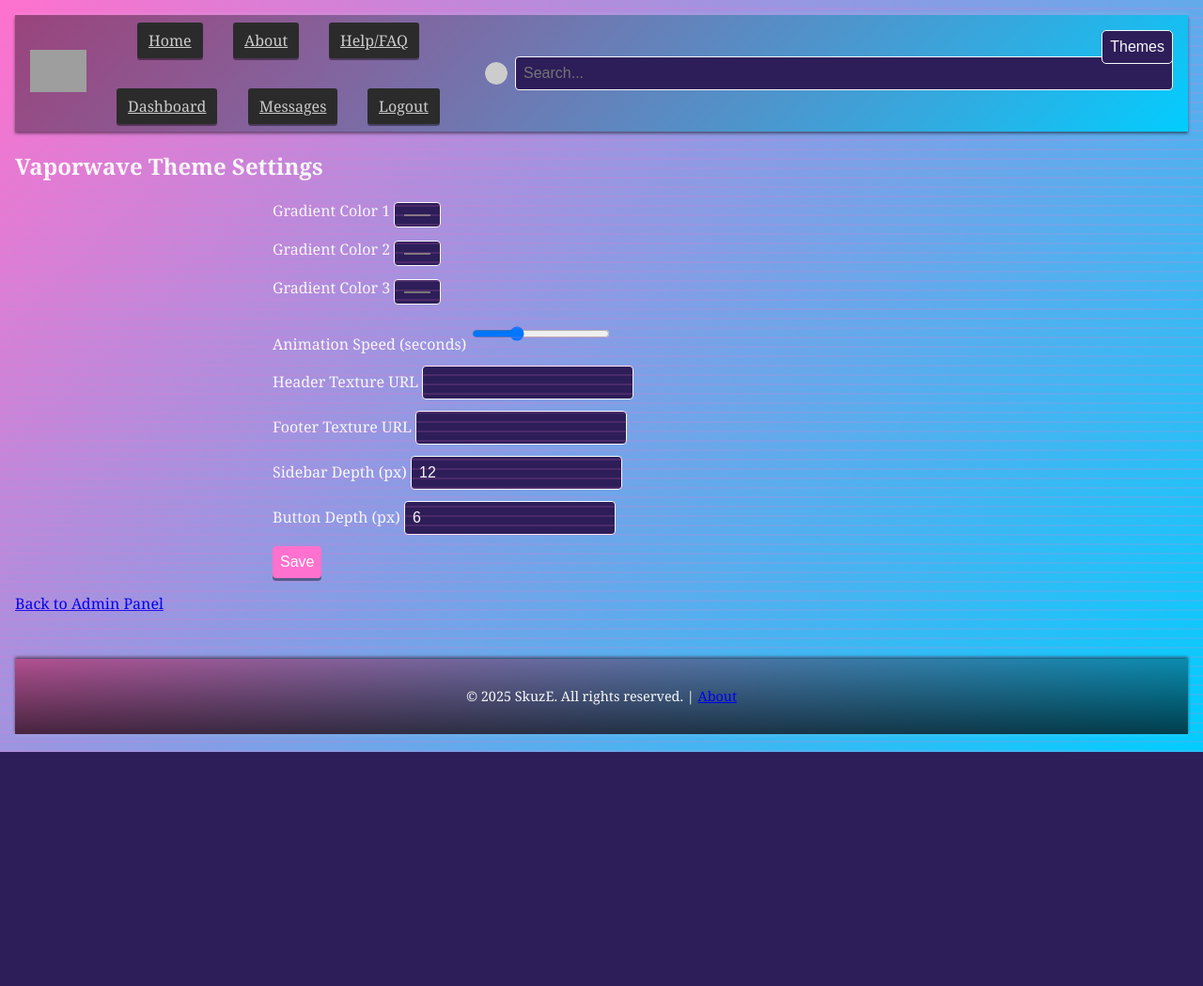
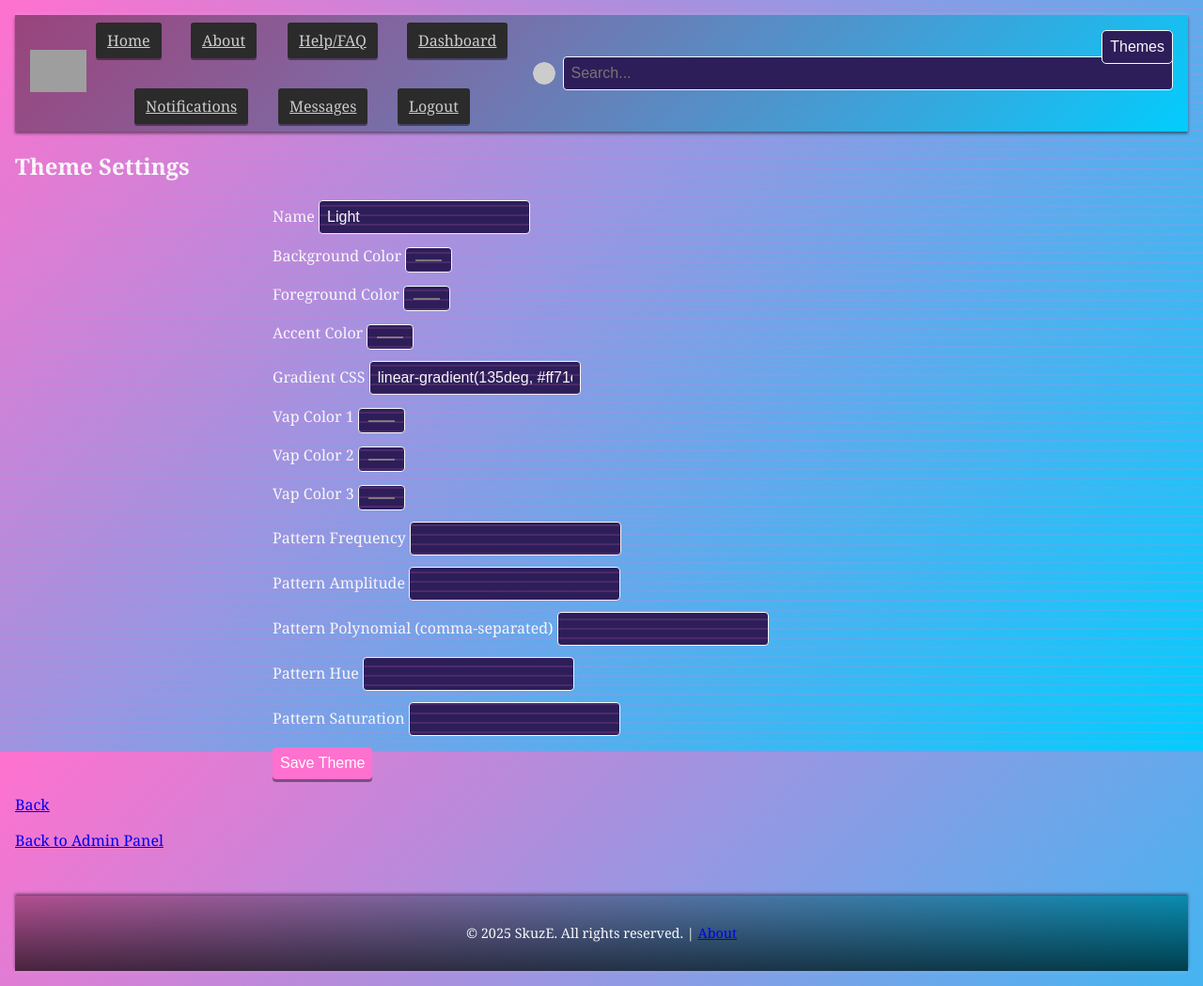
Before and after one commit to gangdolph/S1t3, a PHP site: page /admin/theme.php?edit=light in a window 1280 px wide. Shown: the whole page at 94% size. Before the commit the page ends 800 px from the top, so only its background shows below. Run offline with PHP 8.4, Linux system fonts and the light colour scheme; the visitor is signed in with stand-in values (Sample User, id 1); data that the repository does not hold is empty; grey boxes are pictures that could not be loaded.

Commit message:
Load themes from JSON store and build dynamic picker

```diff
--- a/admin/theme.php
+++ b/admin/theme.php
@@ -6,73 +6,134 @@ if (!$_SESSION['is_admin']) {
   exit;
 }
 
-$settingsFile = __DIR__ . '/../assets/vaporwave.json';
-$defaults = [
-  'color1' => '#ff71ce',
-  'color2' => '#01cdfe',
-  'color3' => '#05ffa1',
-  'speed' => 20,
-  'header_texture' => '',
-  'footer_texture' => '',
-  'sidebar_depth' => 12,
-  'button_depth' => 6,
-];
+$themesFile = __DIR__ . '/../assets/themes.json';
+$themes = [];
+if (file_exists($themesFile)) {
+  $json = json_decode(file_get_contents($themesFile), true);
+  if (is_array($json)) {
+    $themes = $json;
+  }
+}
 
 if ($_SERVER['REQUEST_METHOD'] === 'POST') {
-  $data = [
-    'color1' => $_POST['color1'] ?? $defaults['color1'],
-    'color2' => $_POST['color2'] ?? $defaults['color2'],
-    'color3' => $_POST['color3'] ?? $defaults['color3'],
-    'speed' => max(5, min(60, (int)($_POST['speed'] ?? $defaults['speed']))),
-    'header_texture' => trim($_POST['header_texture'] ?? ''),
-    'footer_texture' => trim($_POST['footer_texture'] ?? ''),
-    'sidebar_depth' => (int)($_POST['sidebar_depth'] ?? $defaults['sidebar_depth']),
-    'button_depth' => (int)($_POST['button_depth'] ?? $defaults['button_depth']),
-  ];
-  file_put_contents($settingsFile, json_encode($data));
+  $name = strtolower(preg_replace('/[^a-z0-9_-]/i', '', $_POST['name'] ?? ''));
+  if ($name) {
+    $themes[$name] = [
+      'label' => $_POST['label'] ?: ucfirst($name),
+      'vars' => [
+        '--bg' => $_POST['bg'] ?? '#ffffff',
+        '--fg' => $_POST['fg'] ?? '#000000',
+        '--accent' => $_POST['accent'] ?? '#ff71ce',
+        '--gradient' => $_POST['gradient'] ?? 'linear-gradient(135deg, #ff71ce 0%, #01cdfe 100%)',
+        '--vap1' => $_POST['vap1'] ?? null,
+        '--vap2' => $_POST['vap2'] ?? null,
+        '--vap3' => $_POST['vap3'] ?? null,
+      ],
+    ];
+    $freq = $_POST['pattern_freq'] ?? '';
+    $amp = $_POST['pattern_amp'] ?? '';
+    $poly = $_POST['pattern_poly'] ?? '';
+    $hue = $_POST['pattern_hue'] ?? '';
+    $sat = $_POST['pattern_sat'] ?? '';
+    if ($freq !== '' || $amp !== '' || $poly !== '' || $hue !== '' || $sat !== '') {
+      $themes[$name]['pattern'] = [
+        'frequency' => (float)$freq,
+        'amplitude' => (float)$amp,
+        'poly' => array_map('floatval', array_filter(array_map('trim', explode(',', $poly)), 'strlen')),
+        'hue' => (int)$hue,
+        'sat' => (int)$sat,
+      ];
+    }
+    file_put_contents($themesFile, json_encode($themes, JSON_PRETTY_PRINT));
+  }
+  header('Location: theme.php');
+  exit;
 }
 
-if (file_exists($settingsFile)) {
-  $stored = json_decode(file_get_contents($settingsFile), true);
-  if (is_array($stored)) {
-    $defaults = array_merge($defaults, $stored);
-  }
-}
+$edit = $_GET['edit'] ?? '';
+$current = $themes[$edit] ?? null;
 ?>
 <?php require '../includes/layout.php'; ?>
-  <title>Vaporwave Theme Settings</title>
+  <title>Theme Settings</title>
   <link rel="stylesheet" href="../assets/style.css">
 </head>
 <body>
   <?php include '../includes/header.php'; ?>
-  <h2>Vaporwave Theme Settings</h2>
+  <h2>Theme Settings</h2>
+<?php if ($current): ?>
   <form method="post">
-    <label>Gradient Color 1
-      <input type="color" name="color1" value="<?= htmlspecialchars($defaults['color1'], ENT_QUOTES, 'UTF-8'); ?>">
+    <input type="hidden" name="name" value="<?= htmlspecialchars($edit, ENT_QUOTES, 'UTF-8'); ?>">
+    <label>Name
+      <input type="text" name="label" value="<?= htmlspecialchars($current['label'] ?? '', ENT_QUOTES, 'UTF-8'); ?>">
     </label>
-    <label>Gradient Color 2
-      <input type="color" name="color2" value="<?= htmlspecialchars($defaults['color2'], ENT_QUOTES, 'UTF-8'); ?>">
+    <label>Background Color
+      <input type="color" name="bg" value="<?= htmlspecialchars($current['vars']['--bg'] ?? '#ffffff', ENT_QUOTES, 'UTF-8'); ?>">
     </label>
-    <label>Gradient Color 3
-      <input type="color" name="color3" value="<?= htmlspecialchars($defaults['color3'], ENT_QUOTES, 'UTF-8'); ?>">
+    <label>Foreground Color
+      <input type="color" name="fg" value="<?= htmlspecialchars($current['vars']['--fg'] ?? '#000000', ENT_QUOTES, 'UTF-8'); ?>">
     </label>
-    <label>Animation Speed (seconds)
-      <input type="range" min="5" max="60" name="speed" value="<?= htmlspecialchars($defaults['speed'], ENT_QUOTES, 'UTF-8'); ?>">
+    <label>Accent Color
+      <input type="color" name="accent" value="<?= htmlspecialchars($current['vars']['--accent'] ?? '#ff71ce', ENT_QUOTES, 'UTF-8'); ?>">
     </label>
-    <label>Header Texture URL
-      <input type="text" name="header_texture" value="<?= htmlspecialchars($defaults['header_texture'], ENT_QUOTES, 'UTF-8'); ?>">
+    <label>Gradient CSS
+      <input type="text" name="gradient" value="<?= htmlspecialchars($current['vars']['--gradient'] ?? '', ENT_QUOTES, 'UTF-8'); ?>">
     </label>
-    <label>Footer Texture URL
-      <input type="text" name="footer_texture" value="<?= htmlspecialchars($defaults['footer_texture'], ENT_QUOTES, 'UTF-8'); ?>">
+    <label>Vap Color 1
+      <input type="color" name="vap1" value="<?= htmlspecialchars($current['vars']['--vap1'] ?? '#ff71ce', ENT_QUOTES, 'UTF-8'); ?>">
     </label>
-    <label>Sidebar Depth (px)
-      <input type="number" name="sidebar_depth" value="<?= htmlspecialchars($defaults['sidebar_depth'], ENT_QUOTES, 'UTF-8'); ?>">
+    <label>Vap Color 2
+      <input type="color" name="vap2" value="<?= htmlspecialchars($current['vars']['--vap2'] ?? '#01cdfe', ENT_QUOTES, 'UTF-8'); ?>">
     </label>
-    <label>Button Depth (px)
-      <input type="number" name="button_depth" value="<?= htmlspecialchars($defaults['button_depth'], ENT_QUOTES, 'UTF-8'); ?>">
+    <label>Vap Color 3
+      <input type="color" name="vap3" value="<?= htmlspecialchars($current['vars']['--vap3'] ?? '#05ffa1', ENT_QUOTES, 'UTF-8'); ?>">
     </label>
-    <button type="submit">Save</button>
+    <label>Pattern Frequency
+      <input type="number" step="0.1" name="pattern_freq" value="<?= htmlspecialchars($current['pattern']['frequency'] ?? '', ENT_QUOTES, 'UTF-8'); ?>">
+    </label>
+    <label>Pattern Amplitude
+      <input type="number" step="0.1" name="pattern_amp" value="<?= htmlspecialchars($current['pattern']['amplitude'] ?? '', ENT_QUOTES, 'UTF-8'); ?>">
+    </label>
+    <label>Pattern Polynomial (comma-separated)
+      <input type="text" name="pattern_poly" value="<?= htmlspecialchars(isset($current['pattern']['poly']) ? implode(',', $current['pattern']['poly']) : '', ENT_QUOTES, 'UTF-8'); ?>">
+    </label>
+    <label>Pattern Hue
+      <input type="number" name="pattern_hue" value="<?= htmlspecialchars($current['pattern']['hue'] ?? '', ENT_QUOTES, 'UTF-8'); ?>">
+    </label>
+    <label>Pattern Saturation
+      <input type="number" name="pattern_sat" value="<?= htmlspecialchars($current['pattern']['sat'] ?? '', ENT_QUOTES, 'UTF-8'); ?>">
+    </label>
+    <button type="submit">Save Theme</button>
   </form>
+  <p><a href="theme.php">Back</a></p>
+<?php else: ?>
+  <ul>
+    <?php foreach ($themes as $name => $t): ?>
+      <li><?= htmlspecialchars($t['label'], ENT_QUOTES, 'UTF-8'); ?> - <a href="?edit=<?= urlencode($name); ?>">Edit</a></li>
+    <?php endforeach; ?>
+  </ul>
+  <p>To create a new theme, enter a unique name below:</p>
+  <form method="post">
+    <label>Key
+      <input type="text" name="name" required>
+    </label>
+    <label>Display Name
+      <input type="text" name="label" required>
+    </label>
+    <label>Background Color
+      <input type="color" name="bg" value="#ffffff">
+    </label>
+    <label>Foreground Color
+      <input type="color" name="fg" value="#000000">
+    </label>
+    <label>Accent Color
+      <input type="color" name="accent" value="#ff71ce">
+    </label>
+    <label>Gradient CSS
+      <input type="text" name="gradient" value="linear-gradient(135deg, #ff71ce 0%, #01cdfe 100%)">
+    </label>
+    <button type="submit">Create Theme</button>
+  </form>
+<?php endif; ?>
   <p><a href="index.php">Back to Admin Panel</a></p>
   <?php include '../includes/footer.php'; ?>
 </body>
--- /dev/null
+++ b/assets/admin-pattern.js
@@ -0,0 +1,55 @@
+function drawPattern(opts) {
+  const canvas = document.createElement('canvas');
+  const width = 400;
+  const height = 150;
+  canvas.width = width;
+  canvas.height = height;
+  const ctx = canvas.getContext('2d');
+  ctx.strokeStyle = '#fff';
+  ctx.lineWidth = 2;
+  ctx.beginPath();
+  for (let x = 0; x < width; x++) {
+    const nx = x / width;
+    let y = height / 2 + opts.amplitude * Math.sin(nx * opts.frequency * Math.PI * 2);
+    if (Array.isArray(opts.poly)) {
+      let poly = 0;
+      for (let i = 0; i < opts.poly.length; i++) {
+        poly += opts.poly[i] * Math.pow(nx, i);
+      }
+      y += poly;
+    }
+    if (x === 0) {
+      ctx.moveTo(x, y);
+    } else {
+      ctx.lineTo(x, y);
+    }
+  }
+  ctx.stroke();
+  return canvas.toDataURL();
+}
+
+function applyPattern(s) {
+  const root = document.documentElement;
+  if (!s || Object.keys(s).length === 0) {
+    root.style.setProperty('--header-pattern', 'none');
+    root.style.setProperty('--footer-pattern', 'none');
+    return;
+  }
+  const url = drawPattern({
+    frequency: Number(s.frequency) || 0,
+    amplitude: Number(s.amplitude) || 0,
+    poly: Array.isArray(s.poly) ? s.poly : [0]
+  });
+  root.style.setProperty('--header-pattern', `url(${url})`);
+  root.style.setProperty('--footer-pattern', `url(${url})`);
+  root.style.setProperty('--pattern-hue', (s.hue || 0) + 'deg');
+  root.style.setProperty('--pattern-sat', (s.sat || 100) + '%');
+}
+
+window.generateVaporwavePattern = applyPattern;
+
+document.addEventListener('DOMContentLoaded', () => {
+  if (window.vaporwavePatternSettings) {
+    applyPattern(window.vaporwavePatternSettings);
+  }
+});
--- a/assets/style.css
+++ b/assets/style.css
@@ -10,8 +10,10 @@
   --header-depth: 10px;
   --nav-depth: 12px;
   --footer-depth: 10px;
-  --header-texture: none;
-  --footer-texture: none;
+  --header-pattern: none;
+  --footer-pattern: none;
+  --pattern-hue: 0deg;
+  --pattern-sat: 100%;
   --btn-depth: 6px;
   --cta-depth: 20px;
 }
@@ -219,14 +221,26 @@ body {
 }
 
 footer {
+  position: relative;
   margin-top: 3rem;
   text-align: center;
   font-size: 0.9rem;
-  background: var(--footer-texture), linear-gradient(180deg, rgba(0, 0, 0, 0.3), rgba(0, 0, 0, 0.7)), var(--gradient);
+  background: linear-gradient(180deg, rgba(0, 0, 0, 0.3), rgba(0, 0, 0, 0.7)), var(--gradient);
   padding: 1rem 0;
   box-shadow: 0 -2px 3px rgba(0, 0, 0, 0.5), 0 2px 3px rgba(255, 255, 255, 0.1);
   transform: perspective(500px) translateZ(0);
   transition: transform 0.2s, box-shadow 0.2s;
+}
+
+footer::before {
+  content: "";
+  position: absolute;
+  inset: 0;
+  background-image: var(--footer-pattern);
+  background-size: cover;
+  filter: hue-rotate(var(--pattern-hue)) saturate(var(--pattern-sat));
+  opacity: 0.5;
+  pointer-events: none;
 }
 
 footer:hover {
@@ -266,17 +280,29 @@ footer:hover {
 /* Navigation */
 
 .site-header {
+  position: relative;
   display: flex;
   flex-direction: row;
   justify-content: space-between;
   align-items: center;
   gap: 0.5rem;
   padding: 0.5rem 1rem;
-  background: var(--header-texture), linear-gradient(135deg, rgba(0, 0, 0, 0.4), rgba(0, 0, 0, 0)), var(--gradient);
+  background: linear-gradient(135deg, rgba(0, 0, 0, 0.4), rgba(0, 0, 0, 0)), var(--gradient);
   box-shadow: 0 2px 3px rgba(0, 0, 0, 0.5), 0 -2px 3px rgba(255, 255, 255, 0.1);
   perspective: 500px;
   transform: perspective(500px) translateZ(0);
   transition: transform 0.2s, box-shadow 0.2s;
+}
+
+.site-header::before {
+  content: "";
+  position: absolute;
+  inset: 0;
+  background-image: var(--header-pattern);
+  background-size: cover;
+  filter: hue-rotate(var(--pattern-hue)) saturate(var(--pattern-sat));
+  opacity: 0.5;
+  pointer-events: none;
 }
 
 .site-header:hover {
@@ -662,3 +688,18 @@ tbody tr:nth-child(even) {
   height: 80px;
   margin-bottom: 0.5rem;
 }
+
+/* Forum posts */
+.post {
+  border-left: 2px solid var(--accent);
+  padding-left: 10px;
+  margin: 1rem 0;
+}
+
+.post .post {
+  margin-left: 20px;
+}
+
+.inline-reply {
+  margin-top: 0.5rem;
+}
--- a/assets/theme-toggle.js
+++ b/assets/theme-toggle.js
@@ -1,18 +1,61 @@
-(function() {
 document.body.classList.add('vap-lines');
-  var root = document.documentElement;
-  var modal = document.getElementById('theme-modal');
-  var openBtn = document.getElementById('theme-toggle');
-  var closeBtn = document.getElementById('theme-close');
-  var preview = document.getElementById('theme-preview');
-  var options = modal ? modal.querySelectorAll('[data-theme]') : [];
+const root = document.documentElement;
+const modal = document.getElementById('theme-modal');
+const openBtn = document.getElementById('theme-toggle');
+const closeBtn = document.getElementById('theme-close');
+const preview = document.getElementById('theme-preview');
+const optionsContainer = modal ? modal.querySelector('.theme-options') : null;
+let themes = {};
 
-  function applyTheme(theme) {
-    root.setAttribute('data-theme', theme);
-    if (preview) {
-      preview.setAttribute('data-theme', theme);
+function applyTheme(name) {
+  const t = themes[name];
+  if (!t) return;
+  root.setAttribute('data-theme', name);
+  if (preview) preview.setAttribute('data-theme', name);
+  Object.keys(t.vars || {}).forEach(k => root.style.setProperty(k, t.vars[k]));
+  if (window.generateVaporwavePattern) {
+    if (t.pattern) {
+      window.generateVaporwavePattern(t.pattern);
+    } else {
+      window.generateVaporwavePattern({});
     }
-    localStorage.setItem('theme', theme);
+  }
+  localStorage.setItem('theme', name);
+}
+
+function buildOptions() {
+  if (!optionsContainer) return;
+  optionsContainer.innerHTML = '';
+  Object.keys(themes).forEach(name => {
+    const btn = document.createElement('button');
+    btn.type = 'button';
+    btn.className = 'btn';
+    btn.dataset.theme = name;
+    btn.textContent = themes[name].label || name;
+    btn.addEventListener('click', () => applyTheme(name));
+    btn.addEventListener('focus', () => { if (preview) preview.setAttribute('data-theme', name); });
+    btn.addEventListener('mouseenter', () => { if (preview) preview.setAttribute('data-theme', name); });
+    optionsContainer.appendChild(btn);
+  });
+}
+
+async function initThemes() {
+  try {
+    const res = await fetch('/assets/themes.json');
+    themes = await res.json();
+    buildOptions();
+    const stored = localStorage.getItem('theme');
+    if (stored && themes[stored]) {
+      applyTheme(stored);
+    } else if (window.matchMedia && window.matchMedia('(prefers-color-scheme: dark)').matches && themes['dark']) {
+      applyTheme('dark');
+    } else {
+      const first = Object.keys(themes)[0];
+      if (first) applyTheme(first);
+    }
+  } catch (e) {
+    console.error('Theme load failed', e);
+  }
 }
 
 function openModal() {
@@ -33,41 +76,15 @@
   }
 }
 
-  var stored = localStorage.getItem('theme');
-  if (stored) {
-    applyTheme(stored);
-  } else if (window.matchMedia && window.matchMedia('(prefers-color-scheme: dark)').matches) {
-    applyTheme('dark');
-  }
-
-  if (openBtn) {
-    openBtn.addEventListener('click', openModal);
-  }
-  if (closeBtn) {
-    closeBtn.addEventListener('click', closeModal);
-  }
+if (openBtn) openBtn.addEventListener('click', openModal);
+if (closeBtn) closeBtn.addEventListener('click', closeModal);
 if (modal) {
-    modal.addEventListener('click', function(e) {
-      if (e.target === modal) {
-        closeModal();
-      }
+  modal.addEventListener('click', e => {
+    if (e.target === modal) closeModal();
   });
 }
-  document.addEventListener('keydown', function(e) {
-    if (e.key === 'Escape' && modal && !modal.hasAttribute('hidden')) {
-      closeModal();
-    }
+document.addEventListener('keydown', e => {
+  if (e.key === 'Escape' && modal && !modal.hasAttribute('hidden')) closeModal();
 });
 
-  Array.prototype.forEach.call(options, function(btn) {
-    btn.addEventListener('click', function() {
-      applyTheme(btn.getAttribute('data-theme'));
-    });
-    btn.addEventListener('focus', function() {
-      if (preview) preview.setAttribute('data-theme', btn.getAttribute('data-theme'));
-    });
-    btn.addEventListener('mouseenter', function() {
-      if (preview) preview.setAttribute('data-theme', btn.getAttribute('data-theme'));
-    });
-  });
-})();
+initThemes();
--- a/dashboard.php
+++ b/dashboard.php
@@ -1,6 +1,7 @@
 <?php
 require 'includes/auth.php';
 require 'includes/db.php';
+require 'includes/notifications.php';
 
 $id = $_SESSION['user_id'];
 $username = '';
@@ -28,6 +29,7 @@ if ($stmt = $conn->prepare('SELECT COUNT(*) FROM messages WHERE recipient_id = ?
   $stmt->fetch();
   $stmt->close();
 }
+$unread_notifications = count_unread_notifications($conn, $id);
 ?>
 <?php require 'includes/layout.php'; ?>
   <title>Dashboard</title>
@@ -49,6 +51,7 @@ if ($stmt = $conn->prepare('SELECT COUNT(*) FROM messages WHERE recipient_id = ?
   <p><a class="btn" role="button" href="services.php">Start a Service Request</a></p>
   <p><a class="btn" role="button" href="my-requests.php">View My Service Requests</a></p>
   <p><a class="btn" role="button" href="my-listings.php">Manage My Listings</a></p>
+  <p><a class="btn" role="button" href="notifications.php">Notifications<?php if (!empty($unread_notifications)): ?> <span class="badge"><?= $unread_notifications ?></span><?php endif; ?></a></p>
   <p><a class="btn" role="button" href="messages.php">Messages<?php if (!empty($unread_messages)): ?> <span class="badge"><?= $unread_messages ?></span><?php endif; ?></a></p>
   <?php if (!empty($_SESSION['is_admin'])): ?>
     <p><a class="btn" role="button" href="/admin/index.php">Admin Panel</a></p>
--- a/includes/header.php
+++ b/includes/header.php
@@ -4,6 +4,7 @@ if (session_status() === PHP_SESSION_NONE) {
 }
 require_once __DIR__ . '/db.php';
 require_once __DIR__ . '/user.php';
+require_once __DIR__ . '/notifications.php';
 
 $username = '';
 $status = '';
@@ -30,38 +31,10 @@ if (!empty($_SESSION['user_id'])) {
       $stmt->fetch();
       $stmt->close();
     }
-}
 
-$defaults = [
-  'color1' => '#ff71ce',
-  'color2' => '#01cdfe',
-  'color3' => '#05ffa1',
-  'speed' => 20,
-  'header_texture' => '',
-  'footer_texture' => '',
-  'sidebar_depth' => 12,
-  'button_depth' => 6,
-];
-$settingsFile = __DIR__ . '/../assets/vaporwave.json';
-if (file_exists($settingsFile)) {
-  $json = json_decode(file_get_contents($settingsFile), true);
-  if (is_array($json)) {
-    $defaults = array_merge($defaults, $json);
-  }
+    $unread_notifications = count_unread_notifications($conn, $_SESSION['user_id']);
   }
 ?>
-<style>
-  :root {
-    --vap1: <?= htmlspecialchars($defaults['color1'], ENT_QUOTES, 'UTF-8'); ?>;
-    --vap2: <?= htmlspecialchars($defaults['color2'], ENT_QUOTES, 'UTF-8'); ?>;
-    --vap3: <?= htmlspecialchars($defaults['color3'], ENT_QUOTES, 'UTF-8'); ?>;
-    --vap-speed: <?= htmlspecialchars($defaults['speed'], ENT_QUOTES, 'UTF-8'); ?>s;
-    --header-texture: <?= $defaults['header_texture'] ? 'url(' . htmlspecialchars($defaults['header_texture'], ENT_QUOTES, 'UTF-8') . ')' : 'none'; ?>;
-    --footer-texture: <?= $defaults['footer_texture'] ? 'url(' . htmlspecialchars($defaults['footer_texture'], ENT_QUOTES, 'UTF-8') . ')' : 'none'; ?>;
-    --nav-depth: <?= htmlspecialchars($defaults['sidebar_depth'], ENT_QUOTES, 'UTF-8'); ?>px;
-    --btn-depth: <?= htmlspecialchars($defaults['button_depth'], ENT_QUOTES, 'UTF-8'); ?>px;
-  }
-</style>
 <header class="site-header">
   <a href="/index.php" class="logo-link">
     <img class="logo-img" src="/assets/logo.png" alt="SkuzE Logo">
@@ -76,6 +49,7 @@ if (file_exists($settingsFile)) {
       <li><a href="/register.php">Register</a></li>
 <?php else: ?>
       <li><a href="/dashboard.php">Dashboard</a></li>
+      <li><a href="/notifications.php">Notifications<?php if (!empty($unread_notifications)): ?><span class="badge"><?= $unread_notifications ?></span><?php endif; ?></a></li>
       <li><a href="/messages.php">Messages<?php if (!empty($unread_messages)): ?><span class="badge"><?= $unread_messages ?></span><?php endif; ?></a></li>
       <li><a href="/logout.php">Logout</a></li>
 <?php endif; ?>
@@ -92,11 +66,7 @@ if (file_exists($settingsFile)) {
 <div id="theme-modal" class="theme-modal" role="dialog" aria-modal="true" hidden tabindex="-1">
   <div class="modal-content">
     <h2>Select Theme</h2>
-    <div class="theme-options">
-      <button type="button" class="btn" data-theme="light">Light</button>
-      <button type="button" class="btn" data-theme="dark">Dark</button>
-      <button type="button" class="btn" data-theme="vaporwave">Vaporwave</button>
-    </div>
+    <div class="theme-options"></div>
     <div id="theme-preview" class="theme-preview">
       <p>Sample text</p>
       <button type="button" class="btn">Sample Button</button>
@@ -104,4 +74,5 @@ if (file_exists($settingsFile)) {
     <button id="theme-close" type="button" class="btn">Close</button>
   </div>
 </div>
-<script src="/assets/theme-toggle.js" defer></script>
+<script type="module" src="/assets/admin-pattern.js" defer></script>
+<script type="module" src="/assets/theme-toggle.js" defer></script>
--- /dev/null
+++ b/includes/notifications.php
@@ -0,0 +1,52 @@
+<?php
+require_once __DIR__ . '/db.php';
+
+function create_notification($conn, $user_id, $type, $message) {
+    if ($stmt = $conn->prepare('INSERT INTO notifications (user_id, type, message) VALUES (?, ?, ?)')) {
+        $stmt->bind_param('iss', $user_id, $type, $message);
+        $stmt->execute();
+        $stmt->close();
+        return true;
+    }
+    return false;
+}
+
+function get_notifications($conn, $user_id, $only_unread = false) {
+    $sql = 'SELECT id, type, message, is_read, created_at FROM notifications WHERE user_id = ?';
+    if ($only_unread) {
+        $sql .= ' AND is_read = 0';
+    }
+    $sql .= ' ORDER BY created_at DESC';
+    if ($stmt = $conn->prepare($sql)) {
+        $stmt->bind_param('i', $user_id);
+        $stmt->execute();
+        $result = $stmt->get_result();
+        $notifications = $result->fetch_all(MYSQLI_ASSOC);
+        $stmt->close();
+        return $notifications;
+    }
+    return [];
+}
+
+function count_unread_notifications($conn, $user_id) {
+    if ($stmt = $conn->prepare('SELECT COUNT(*) FROM notifications WHERE user_id = ? AND is_read = 0')) {
+        $stmt->bind_param('i', $user_id);
+        $stmt->execute();
+        $stmt->bind_result($count);
+        $stmt->fetch();
+        $stmt->close();
+        return $count;
+    }
+    return 0;
+}
+
+function mark_notifications_read($conn, $user_id) {
+    if ($stmt = $conn->prepare('UPDATE notifications SET is_read = 1 WHERE user_id = ?')) {
+        $stmt->bind_param('i', $user_id);
+        $stmt->execute();
+        $stmt->close();
+        return true;
+    }
+    return false;
+}
+?>
--- a/messages.php
+++ b/messages.php
@@ -25,7 +25,7 @@ $stmt->close();
 <body>
   <?php include 'includes/sidebar.php'; ?>
   <?php include 'includes/header.php'; ?>
-  <h2>Messages</h2>
+  <h2>Messages <a class="btn" role="button" href="compose-message.php" aria-label="Compose new message" title="Compose new message">+</a></h2>
   <?php if (empty($conversations)): ?>
     <p>No conversations yet.</p>
   <?php else: ?>
--- /dev/null
+++ b/schema/forum_posts_parent.sql
@@ -0,0 +1,5 @@
+ALTER TABLE forum_posts
+  ADD COLUMN parent_id INT DEFAULT NULL,
+  ADD CONSTRAINT fk_forum_posts_parent
+    FOREIGN KEY (parent_id) REFERENCES forum_posts(id)
+    ON DELETE CASCADE;
```
Also changed, not shown: assets/themes.json (added, +57 -0 lines), assets/vaporwave.json (deleted, +0 -10 lines), compose-message.php (added, +68 -0 lines), forum/thread.php (+37 -13 lines), notifications.php (added, +31 -0 lines), schema/notifications.sql (added, +9 -0 lines). Lines whose indentation alone changed are shown as unchanged.
